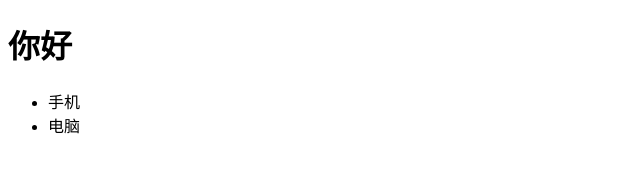
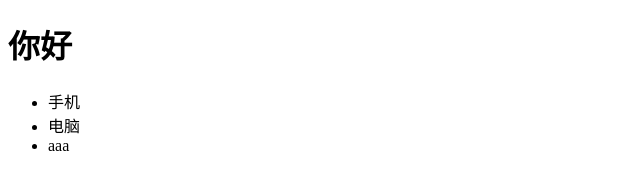
Before and after one commit to wxj9429/wxj1, a plain HTML site: page index.html in a window 1280 px wide. Shown: the full height of the page, 0-640 px from the left. Drawn offline with Linux system fonts and the light colour scheme.

```diff
--- a/index.html
+++ b/index.html
@@ -10,6 +10,7 @@
     <ul>
         <li>手机</li>
         <li>电脑</li>
+        <li>aaa</li>
     </ul>
 </body>
 </html>
```
